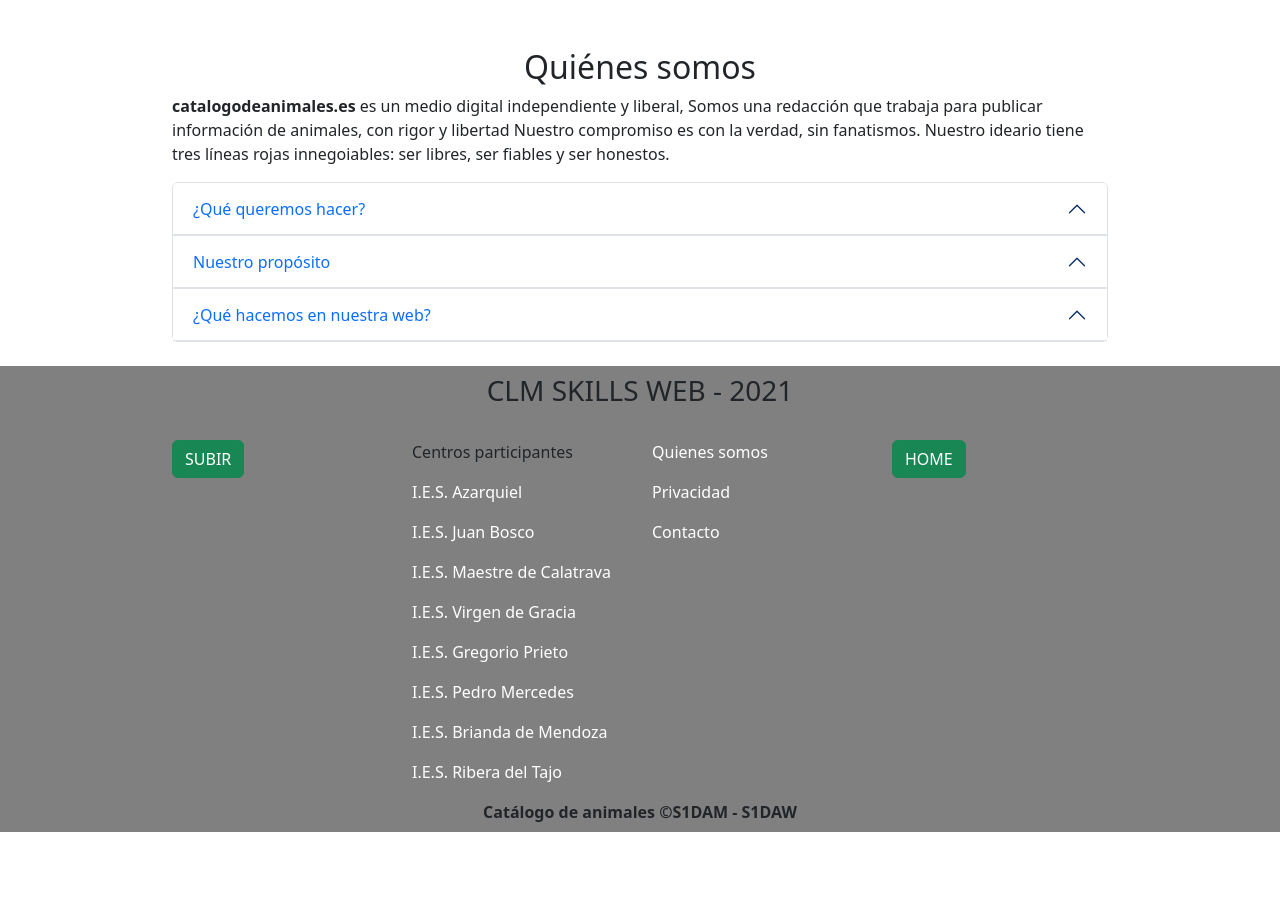
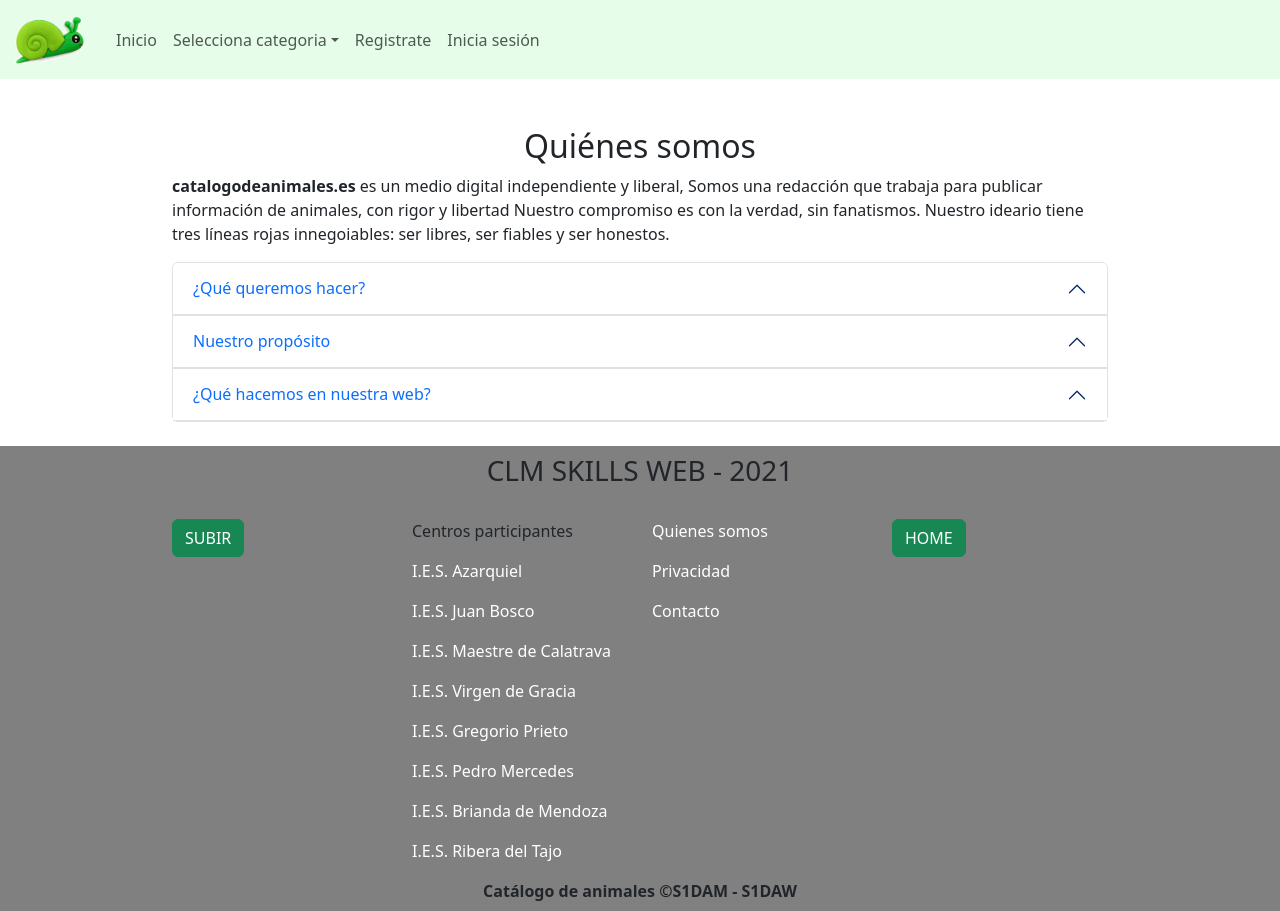
Before and after one commit to ManuNovillo/webskill, a plain HTML site: page quienessomos.html in a window 1280 px wide. Before the commit the page ends 832 px from the top, so only its background shows below. Drawn offline with nearby package versions, Linux system fonts and the light colour scheme.

Commit message:
queinessomos

```diff
--- a/quienessomos.html
+++ b/quienessomos.html
@@ -20,6 +20,44 @@
 
     <body>
         <header>
+            <nav class="navbar navbar-expand-lg navbar-light" style="background-color: rgb(230, 253, 234);">
+                <div class="container-fluid">
+                    <a class="navbar-brand" href="#"><img src="logos/logo.png" alt="" width="80"></a>
+                    <button class="navbar-toggler d-lg-none" type="button" data-bs-toggle="collapse"
+                        data-bs-target="#collapsibleNavId" aria-controls="collapsibleNavId" aria-expanded="false"
+                        aria-label="Toggle navigation">
+                        <span class="navbar-toggler-icon"></span>
+                    </button>
+                    <div class="collapse navbar-collapse" id="collapsibleNavId">
+                        <ul class="navbar-nav me-auto mt-2 mt-lg-0">
+
+                            <li class="nav-item">
+                                <a class="nav-link" href="#">Inicio</a>
+                            </li>
+                            <li class="nav-item dropdown">
+                                <a class="nav-link dropdown-toggle" href="#" id="dropdownId" data-bs-toggle="dropdown"
+                                    aria-haspopup="true" aria-expanded="false">Selecciona categoria</a>
+                                <div class="dropdown-menu" aria-labelledby="dropdownId">
+                                    <a class="dropdown-item" href="#"> Anfibios</a>
+                                    <a class="dropdown-item" href="#">Aves</a>
+                                    <a class="dropdown-item" href="#">Mamíferos</a>
+                                    <a class="dropdown-item" href="#">Peces</a>
+                                    <a class="dropdown-item" href="reptiles.html">Reptiles</a>
+                                </div>
+                            </li>
+                            <li class="nav-item">
+                                <a class="nav-link" href="#" data-bs-toggle="modal"
+                                    data-bs-target="#registrate">Registrate</a>
+                            </li>
+                            <li class="nav-item">
+                                <a class="nav-link" href="#" data-bs-toggle="modal" data-bs-target="#iniciasesion">Inicia
+                                    sesión</a>
+                            </li>
+                        </ul>
+
+                    </div>
+                </div>
+            </nav>
         </header>
 
         <main>
```
